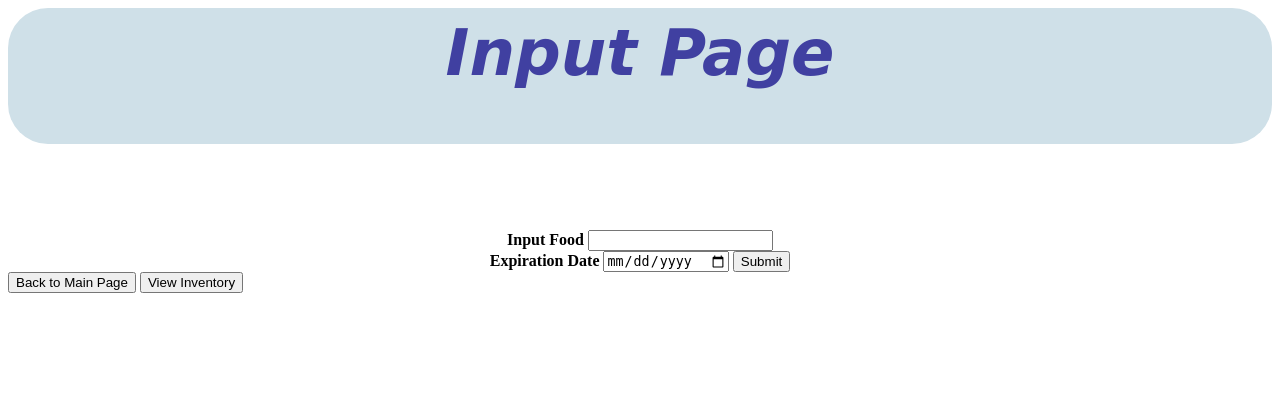
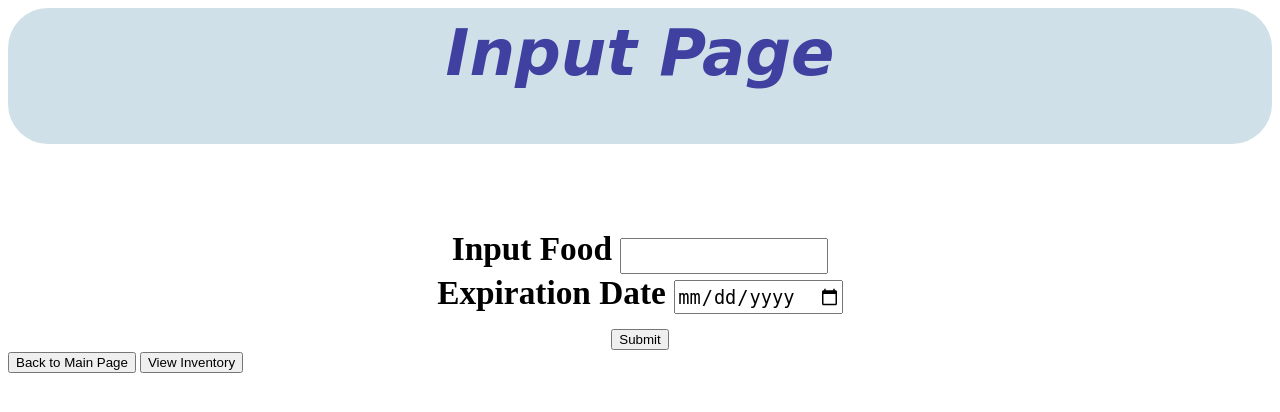
Before and after one commit to StevenFein/FridgePal, a Python web app: template Templates/InputPage.html in a window 1280 px wide. Shown: the top 412 px of the page. Run offline with Jinja, Linux system fonts and the light colour scheme; the template is opened without the code that fills it, so the values that code supplies are empty; some web fonts are replaced.

Commit message:
made inputs on input page larger

```diff
--- a/Templates/InputPage.html
+++ b/Templates/InputPage.html
@@ -17,8 +17,8 @@
           <strong>Input Food</strong>
           <input type="text" name="addfooditem" id="fooditeminput" value="{{addfooditem}}"/> <br />
           <strong>Expiration Date</strong>
-          <input type="date" name="expirationdate">
-          <input type="submit" value="Submit">
+          <input id="textboxid" type="date" name="expirationdate">
+          <div><input type="submit" value="Submit"></div>
         </form></center>
       </div>
       <a href="/"><button class="main" id="backbutton">Back to Main Page</button></a>
--- a/css/InputPage.css
+++ b/css/InputPage.css
@@ -33,14 +33,25 @@ div.a {
 	font-size: 20px;
 }
 
-#textboxid{
-	height:30px;
-	font-size:14pt;
+
+#userinputs {
+	font-size: 25pt;
+}
+
+#fooditeminput {
+	height: 30px;
+	width: 200px;
 }
 
 #button:hover {
   background-color: #CC1820;
   color: white;
 	font-size: 16px;
+	height: 30px;
+	width: 130px;
+}
 
+#textboxid{
+	height:30px;
+	font-size:14pt;
 }
```
Also changed, not shown: main.py (+5 -5 lines).
